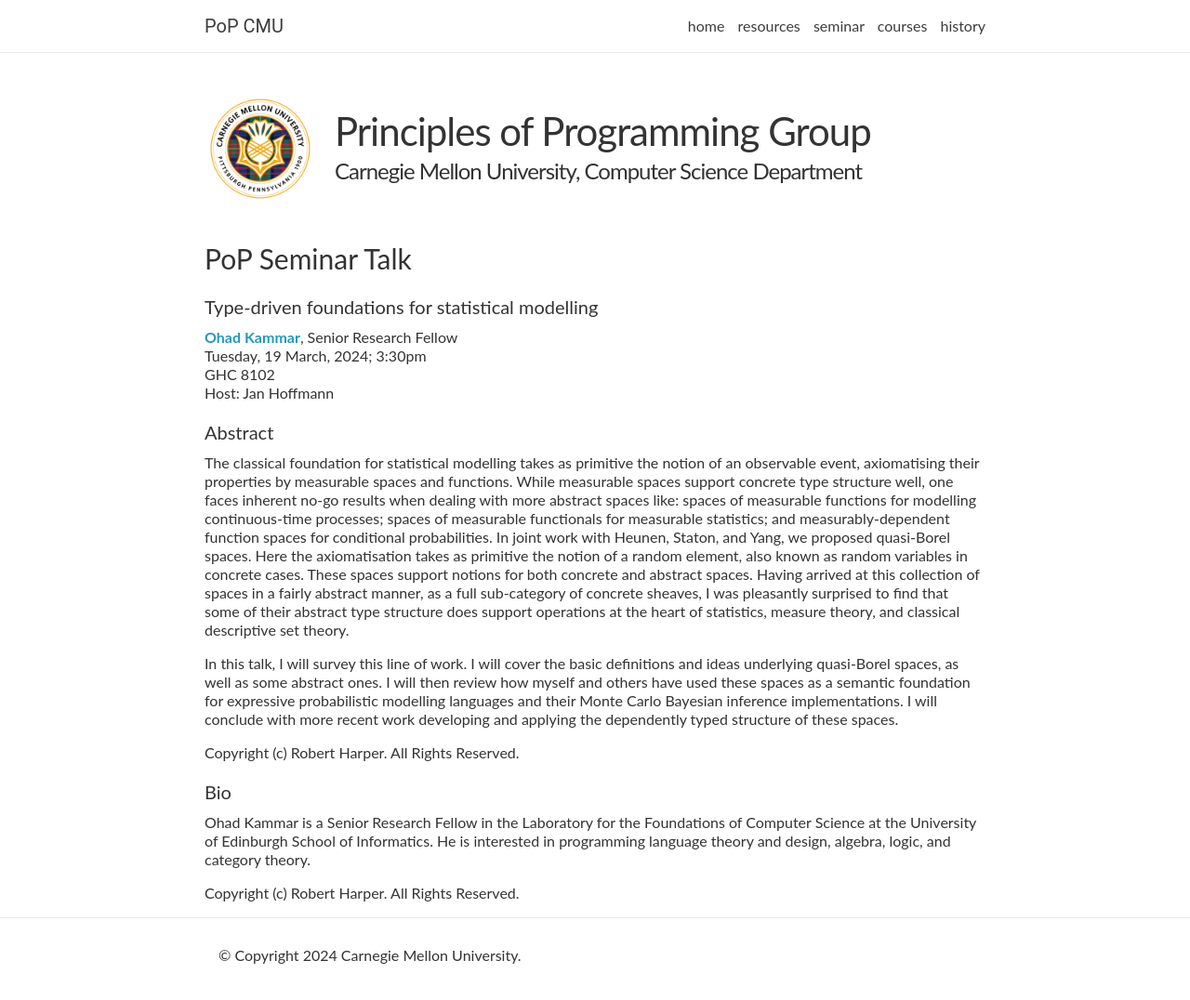
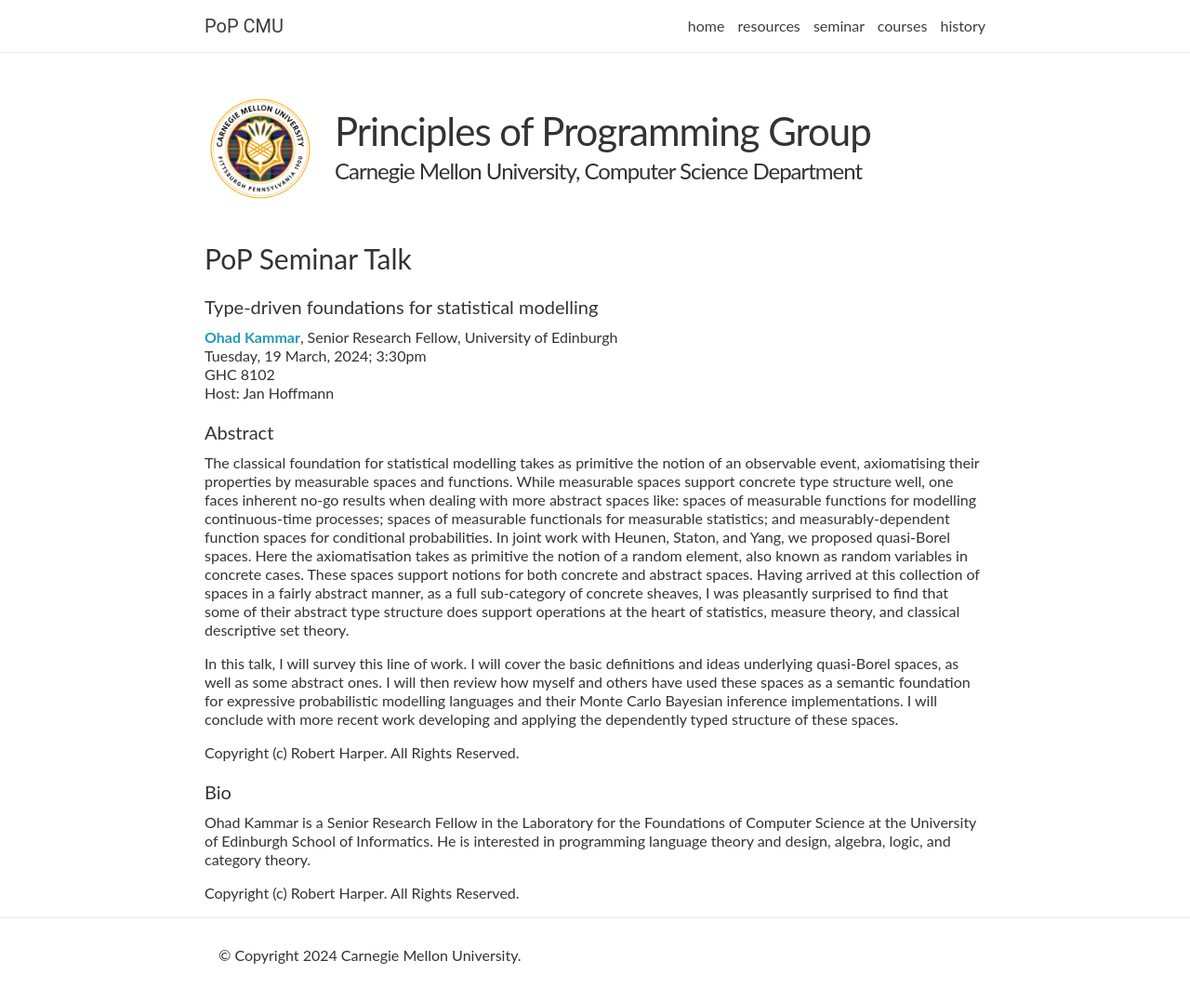
Before and after one commit to probsys/pop, a Jekyll site: the page built from _talks/2024-03-19-Kammar.md, in a window 1280 px wide and 1099 px high. Shown: the top 1076 px of the window at 93% size. Built offline with Jekyll 4.4.1, drawn with Linux system fonts in a browser that asks for light colours.

Commit message:
Update 2024-03-19-Kammar.md

```diff
--- a/_talks/2024-03-19-Kammar.md
+++ b/_talks/2024-03-19-Kammar.md
@@ -1,7 +1,7 @@
 ---
 speaker: Ohad Kammar
 speaker_url: https://denotational.co.uk/
-speaker_title: Senior Research Fellow
+speaker_title: Senior Research Fellow, University of Edinburgh
 host: Jan Hoffmann
 title: Type-driven foundations for statistical modelling
 date: 2024/03/19
```
